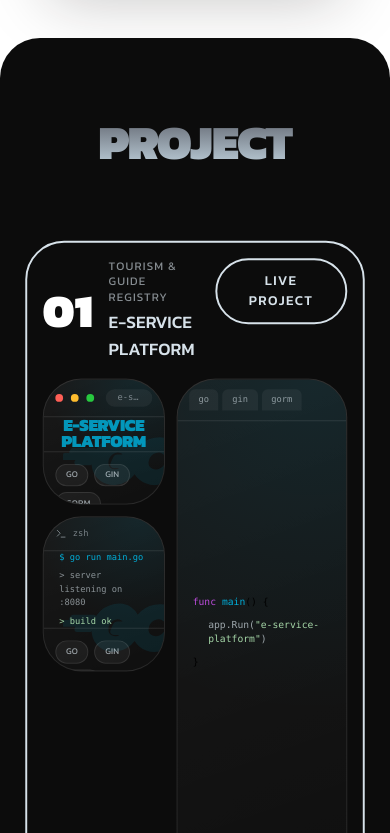
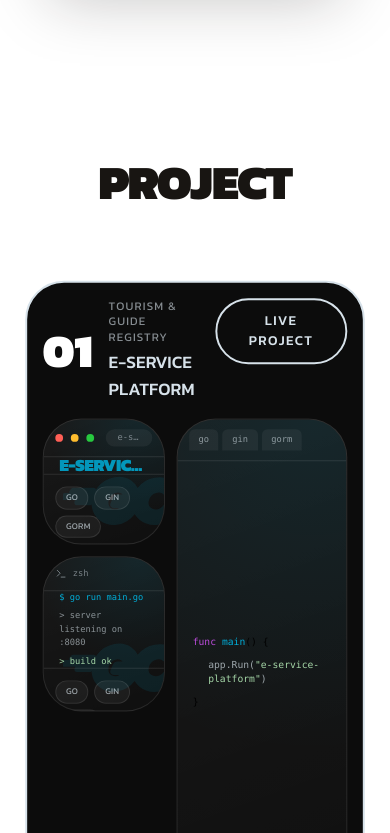
Before and after one commit to tonklasocute/tonkla-portfolio, a React (Vite) app: page / in a window 390 px wide. Shown: the part 2851-3684 px from the top of the page. Built offline with nearby package versions, Linux system fonts and the light colour scheme.

Commit message:
feat: enhance LiveProjectButton with compact mode; improve styling for better responsiveness and readability; update ProjectsSection background and heading styles for consistency

```diff
--- a/src/components/LiveProjectButton.tsx
+++ b/src/components/LiveProjectButton.tsx
@@ -1,8 +1,16 @@
-export default function LiveProjectButton() {
+interface LiveProjectButtonProps {
+  compact?: boolean
+}
+
+export default function LiveProjectButton({ compact = false }: LiveProjectButtonProps) {
   return (
     <button
       type="button"
-      className="rounded-full px-8 py-3 sm:px-10 sm:py-3.5 text-sm sm:text-base border-2 border-[#D7E2EA] text-[#D7E2EA] font-medium uppercase tracking-widest transition-colors hover:bg-[#D7E2EA]/10"
+      className={
+        compact
+          ? 'rounded-full px-3.5 py-1.5 text-[10px] border border-[#D7E2EA] text-[#D7E2EA] font-medium uppercase tracking-widest whitespace-nowrap transition-colors hover:bg-[#D7E2EA]/10'
+          : 'rounded-full px-8 py-3 sm:px-10 sm:py-3.5 text-sm sm:text-base border-2 border-[#D7E2EA] text-[#D7E2EA] font-medium uppercase tracking-widest transition-colors hover:bg-[#D7E2EA]/10'
+      }
     >
       Live Project
     </button>
--- a/src/components/ProjectVisual.tsx
+++ b/src/components/ProjectVisual.tsx
@@ -59,9 +59,9 @@ export default function ProjectVisual({
                 {slug(name)}.dev
               </span>
             </div>
-            <div className="flex-1 flex items-center justify-center px-4">
+            <div className="flex-1 flex items-center justify-center px-4 min-w-0">
               <span
-                className="font-black uppercase tracking-tight text-center leading-none"
+                className="font-black uppercase tracking-tight text-center leading-none truncate max-w-full"
                 style={{
                   fontSize: 'clamp(1.1rem, 3vw, 2.25rem)',
                   color: accent,
--- a/src/components/ProjectsSection.tsx
+++ b/src/components/ProjectsSection.tsx
@@ -6,11 +6,11 @@ export default function ProjectsSection() {
   return (
     <section
       id="projects"
-      className="bg-[#0C0C0C] rounded-t-[40px] sm:rounded-t-[50px] md:rounded-t-[60px] -mt-10 sm:-mt-12 md:-mt-14 relative z-10 px-5 sm:px-8 md:px-10 py-20 sm:py-24 md:py-32"
+      className="relative bg-white px-5 sm:px-8 md:px-10 py-20 sm:py-24 md:py-32"
     >
       <FadeIn>
         <h2
-          className="hero-heading font-black uppercase leading-none tracking-tight text-center mb-16 sm:mb-20 md:mb-28"
+          className="text-[#181512] font-black uppercase leading-none tracking-tight text-center mb-16 sm:mb-20 md:mb-28"
           style={{ fontSize: 'clamp(3rem, 12vw, 160px)' }}
         >
           Project
```
